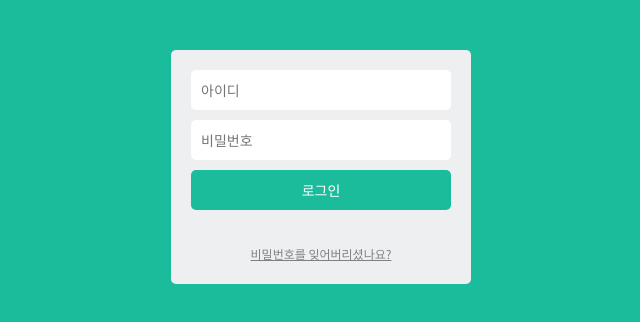
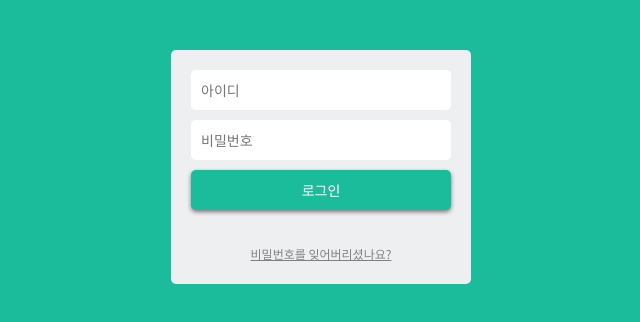
Before and after one commit to cha2h22/HTML-CSS, a plain HTML site: page HTML-CSS-03/02_HTML-CSS-core-concepts/login-page-practice/login-page.html in a window 1280 px wide. In both pictures the pointer is over the input "로그인". Shown: the full height of the page, 319-959 px from the left. Drawn offline with Linux system fonts and the light colour scheme.

Commit message:
22.02.06 practice

```diff
--- a/HTML-CSS-03/02_HTML-CSS-core-concepts/login-page-practice/styles.css
+++ b/HTML-CSS-03/02_HTML-CSS-core-concepts/login-page-practice/styles.css
@@ -38,6 +38,11 @@
     color: white;
   }
 
+  /*로그인 버튼 마우스 오버*/
+  .submit-btn:hover {
+    box-shadow: 0 2px 4px 0 rgba(0, 0, 0, 0.50);
+  }
+
   /*비밀번호을 잊어버리셨나요? 링크 div*/
   .links {
     text-align: center;
```
